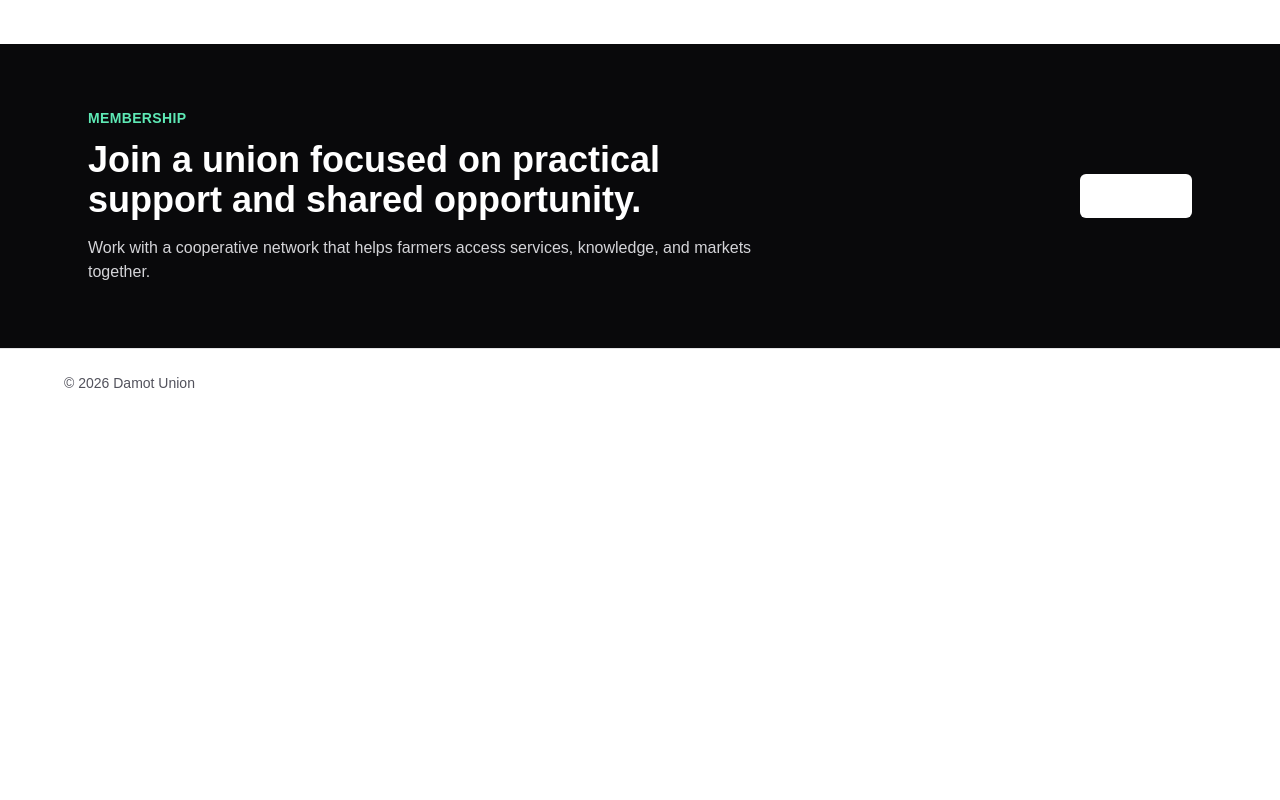
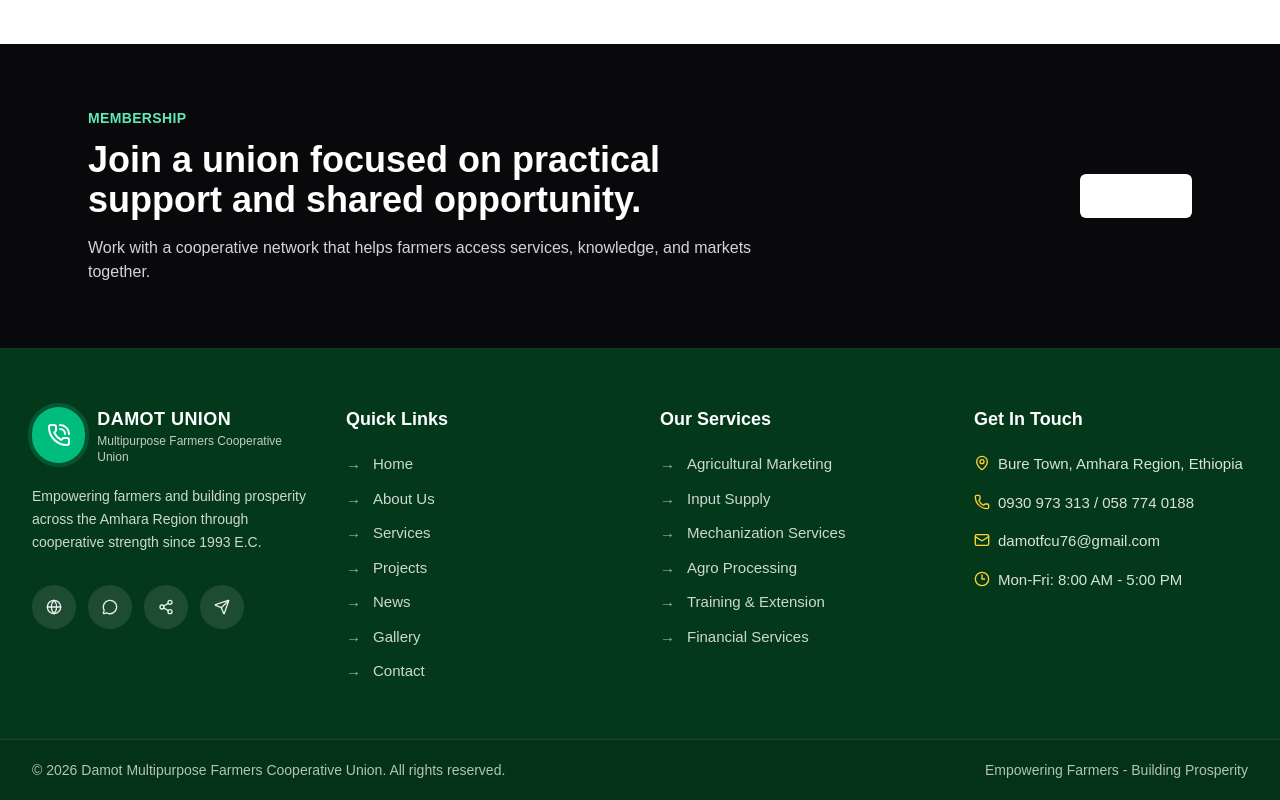
Before and after one commit to melaku2402/damot-union, a Next.js app: page / in a window 1280 px wide. Shown: the part 2532-3332 px from the top of the page. Before the commit the page ends 2949 px from the top, so only its background shows below. Built offline with nearby package versions, Linux system fonts and the light colour scheme.

Commit message:
feat(ui): restyle footer to match green brand layout

```diff
--- a/src/components/layout/Footer.tsx
+++ b/src/components/layout/Footer.tsx
@@ -1,7 +1,130 @@
+import Link from "next/link";
+import {
+  Clock3,
+  Globe,
+  Mail,
+  MapPin,
+  PhoneCall,
+  Phone,
+  Send,
+  Share2,
+  MessageCircle,
+} from "lucide-react";
+
+const quickLinks = [
+  { href: "/", label: "Home" },
+  { href: "/about", label: "About Us" },
+  { href: "/services", label: "Services" },
+  { href: "/projects", label: "Projects" },
+  { href: "/news", label: "News" },
+  { href: "/gallery", label: "Gallery" },
+  { href: "/contact", label: "Contact" },
+] as const;
+
+const services = [
+  "Agricultural Marketing",
+  "Input Supply",
+  "Mechanization Services",
+  "Agro Processing",
+  "Training & Extension",
+  "Financial Services",
+] as const;
+
+const socialLinks = [
+  { icon: Globe, label: "Website", href: "#" },
+  { icon: MessageCircle, label: "Messaging", href: "#" },
+  { icon: Share2, label: "Share", href: "#" },
+  { icon: Send, label: "Telegram", href: "#" },
+] as const;
+
 export default function Footer() {
   return (
-    <footer className="mt-auto border-t border-zinc-200 bg-white px-6 py-6 text-sm text-zinc-600">
-      <div className="mx-auto max-w-6xl">&copy; 2026 Damot Union</div>
+    <footer className="mt-auto border-t border-emerald-900/40 bg-[#04381b] text-white/90">
+      <div className="mx-auto grid max-w-7xl grid-cols-1 gap-10 px-4 py-14 sm:px-6 lg:grid-cols-4 lg:px-8">
+        <div>
+          <div className="mb-5 flex items-center gap-3">
+            <div className="flex size-14 items-center justify-center rounded-full bg-emerald-500 text-sm font-bold text-white shadow-sm ring-4 ring-emerald-400/20">
+              <PhoneCall className="size-6" />
+            </div>
+            <div>
+              <div className="text-lg font-semibold tracking-wide text-white">DAMOT UNION</div>
+              <div className="text-xs text-white/75">Multipurpose Farmers Cooperative Union</div>
+            </div>
+          </div>
+          <p className="max-w-sm text-sm leading-relaxed text-white/80">
+            Empowering farmers and building prosperity across the Amhara Region through
+            cooperative strength since 1993 E.C.
+          </p>
+
+          <div className="mt-8 flex gap-3">
+            {socialLinks.map(({ icon: Icon, label, href }) => (
+              <a
+                key={label}
+                href={href}
+                aria-label={label}
+                className="flex size-11 items-center justify-center rounded-full bg-white/10 text-white transition hover:bg-emerald-500 hover:text-white"
+              >
+                <Icon className="size-4" />
+              </a>
+            ))}
+          </div>
+        </div>
+
+        <div>
+          <h4 className="mb-5 text-lg font-semibold text-white">Quick Links</h4>
+          <ul className="space-y-3 text-[15px] text-white/80">
+            {quickLinks.map((item) => (
+              <li key={item.href}>
+                <Link href={item.href} className="transition hover:text-emerald-300">
+                  <span className="mr-3 inline-block text-white/60">→</span>
+                  {item.label}
+                </Link>
+              </li>
+            ))}
+          </ul>
+        </div>
+
+        <div>
+          <h4 className="mb-5 text-lg font-semibold text-white">Our Services</h4>
+          <ul className="space-y-3 text-[15px] text-white/80">
+            {services.map((service) => (
+              <li key={service}>
+                <span className="mr-3 inline-block text-white/60">→</span>
+                {service}
+              </li>
+            ))}
+          </ul>
+        </div>
+
+        <div>
+          <h4 className="mb-5 text-lg font-semibold text-white">Get In Touch</h4>
+          <ul className="space-y-4 text-[15px] text-white/85">
+            <li className="flex gap-2">
+              <MapPin className="mt-0.5 size-4 shrink-0 text-amber-300" />
+              <span>Bure Town, Amhara Region, Ethiopia</span>
+            </li>
+            <li className="flex gap-2">
+              <Phone className="mt-0.5 size-4 shrink-0 text-amber-300" />
+              <span>0930 973 313 / 058 774 0188</span>
+            </li>
+            <li className="flex gap-2">
+              <Mail className="mt-0.5 size-4 shrink-0 text-amber-300" />
+              <span>damotfcu76@gmail.com</span>
+            </li>
+            <li className="flex gap-2">
+              <Clock3 className="mt-0.5 size-4 shrink-0 text-amber-300" />
+              <span>Mon-Fri: 8:00 AM - 5:00 PM</span>
+            </li>
+          </ul>
+        </div>
+      </div>
+
+      <div className="border-t border-white/10 bg-black/10">
+        <div className="mx-auto flex max-w-7xl flex-col gap-2 px-4 py-5 text-sm text-white/70 sm:flex-row sm:items-center sm:justify-between sm:px-6 lg:px-8">
+          <span>&copy; {new Date().getFullYear()} Damot Multipurpose Farmers Cooperative Union. All rights reserved.</span>
+          <span>Empowering Farmers - Building Prosperity</span>
+        </div>
+      </div>
     </footer>
   );
 }
```
